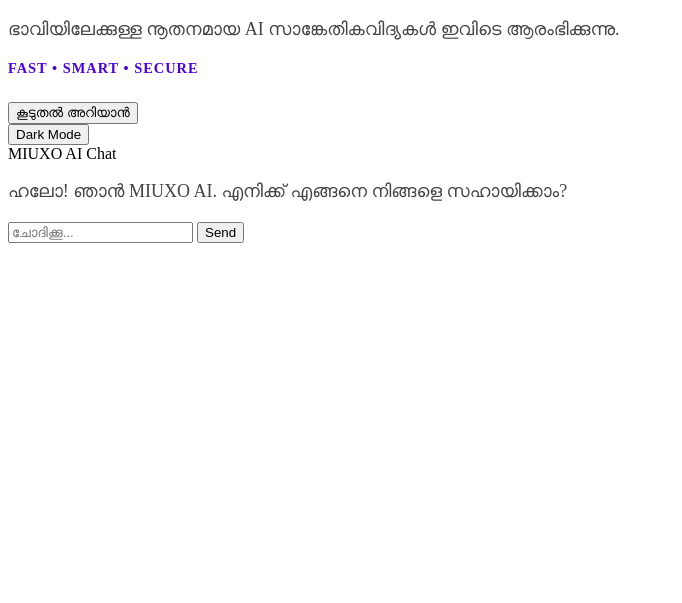
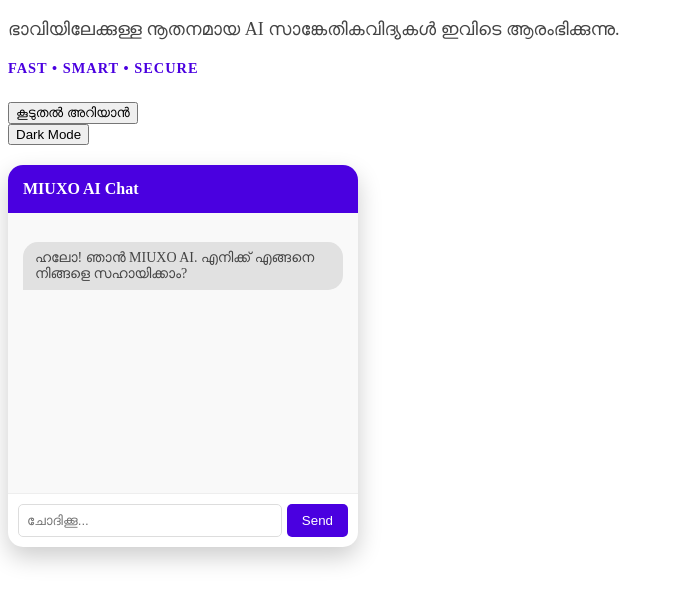
Before and after one commit to shammas427/miuxo, a plain HTML site: page index.html in a window 1280 px wide. Shown: the part 87-690 px from the top of the page, without its empty margins (0-682 px from the left). Drawn offline with Linux system fonts and the light colour scheme.

Commit message:
Update style.css

```diff
--- a/style.css
+++ b/style.css
@@ -26,3 +26,71 @@
 body.dark-theme p {
     color: #ccc;
 }
+.chat-box {
+    width: 350px;
+    background: white;
+    border-radius: 15px;
+    box-shadow: 0 10px 25px rgba(0,0,0,0.2);
+    margin-top: 20px;
+    overflow: hidden;
+    display: flex;
+    flex-direction: column;
+}
+
+.chat-header {
+    background: #4a00e0;
+    color: white;
+    padding: 15px;
+    font-weight: bold;
+}
+
+.chat-messages {
+    height: 250px;
+    padding: 15px;
+    overflow-y: auto;
+    text-align: left;
+    background: #f9f9f9;
+}
+
+.bot-msg {
+    background: #e1e1e1;
+    padding: 8px 12px;
+    border-radius: 15px 15px 15px 0;
+    margin-bottom: 10px;
+    font-size: 14px;
+}
+
+.user-msg {
+    background: #4a00e0;
+    color: white;
+    padding: 8px 12px;
+    border-radius: 15px 15px 0 15px;
+    margin-bottom: 10px;
+    align-self: flex-end;
+    text-align: right;
+    font-size: 14px;
+}
+
+.chat-input-area {
+    display: flex;
+    padding: 10px;
+    border-top: 1px solid #eee;
+}
+
+.chat-input-area input {
+    flex: 1;
+    padding: 8px;
+    border: 1px solid #ddd;
+    border-radius: 5px;
+    outline: none;
+}
+
+.chat-input-area button {
+    background: #4a00e0;
+    color: white;
+    border: none;
+    padding: 8px 15px;
+    margin-left: 5px;
+    border-radius: 5px;
+    cursor: pointer;
+}
```
